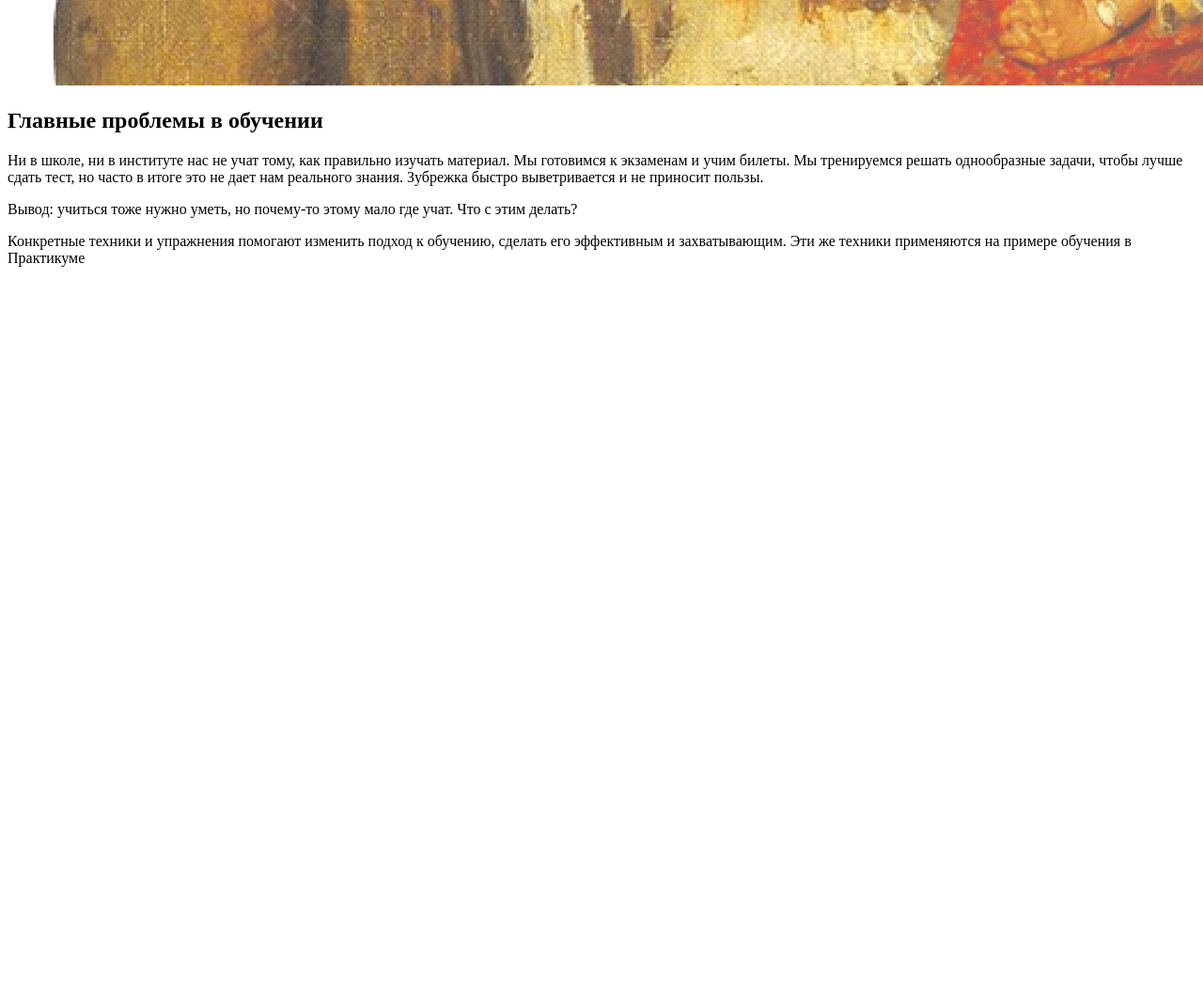
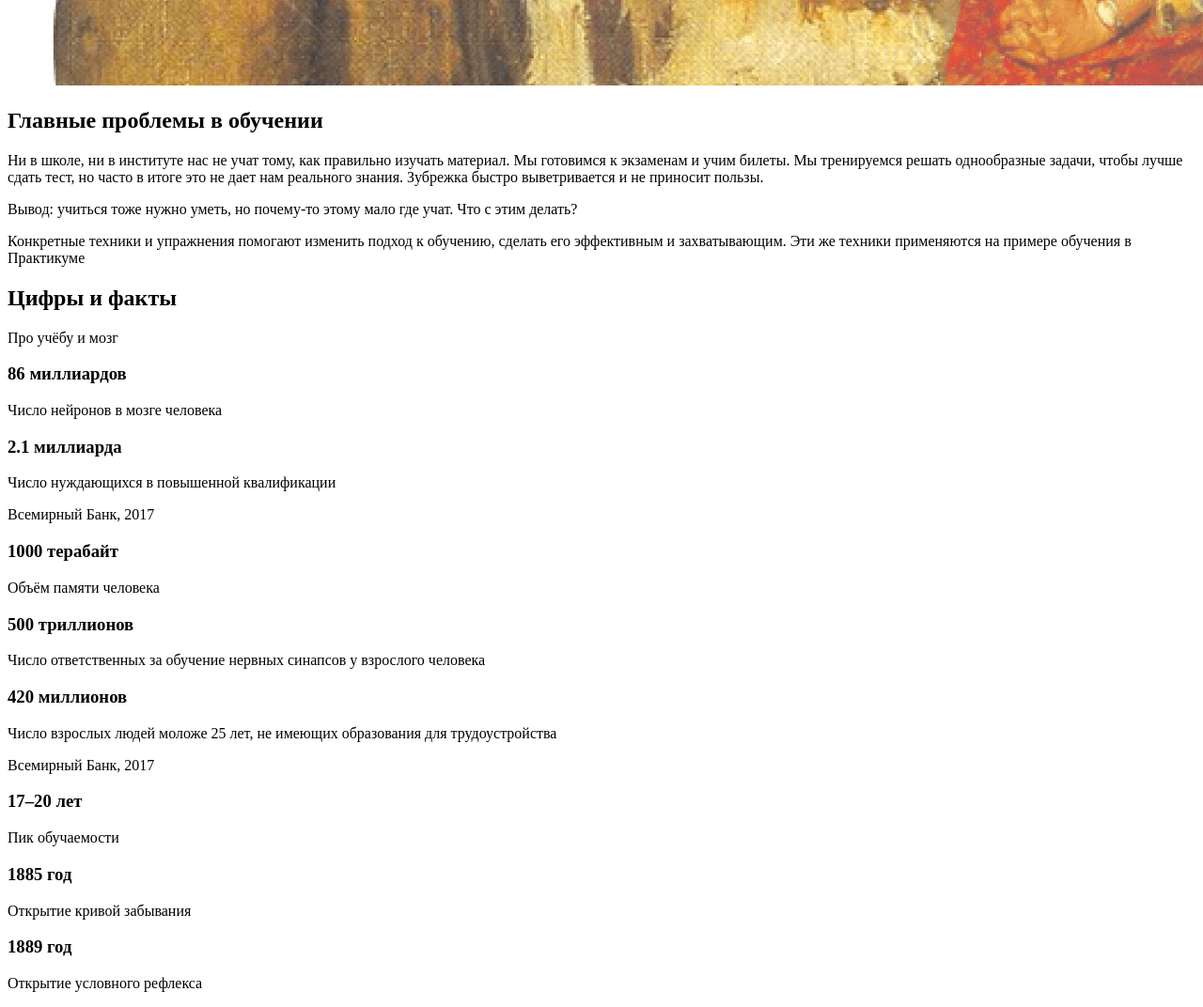
Before and after one commit to Andreas-Figulus95/Project-Yandex, a plain HTML site: page index.html in a window 1280 px wide. Shown: the part 1263-2335 px from the top of the page at 94% size. Before the commit the page ends 1563 px from the top, so only its background shows below. Drawn offline with Linux system fonts and the light colour scheme.

Commit message:
Страницы 7–8

```diff
--- a/index.html
+++ b/index.html
@@ -39,6 +39,53 @@
       </section>
 
       <section class="digits">
+        <h2 class="section-title">Цифры и факты</h2>
+        <p class="section-subtitle">Про учёбу и мозг</p>
+        <div class="table">
+          <div class "table__cell">
+            <h3 class=-"table__heading">86 миллиардов</h3>
+              <p class="table__text">Число нейронов в мозге человека</p>
+          </div>
+
+          <div class "table__cell">
+            <h3 class=-"table__heading">2.1 миллиарда</h3>
+               <p class="table__text">Число нуждающихся в повышенной квалификации</p>
+               <p class="table__text">Всемирный Банк, 2017</p>
+          </div>
+
+          <div class "table__cell">
+            <h3 class=-"table__heading">1000 терабайт</h3>
+               <p class="table__text">Объём памяти человека</p>
+          </div>
+
+          <div class "table__cell">
+            <h3 class=-"table__heading">500 триллионов</h3>
+               <p class="table__text">Число ответственных за обучение нервных синапсов
+               у взрослого человека</p>
+          </div>
+
+          <div class "table__cell">
+            <h3 class=-"table__heading">420 миллионов</h3>
+               <p class="table__text">Число взрослых людей моложе 25 лет, не имеющих
+               образования для трудоустройства</p>
+               <p class="table__text">Всемирный Банк, 2017</p>
+          </div>
+
+          <div class "table__cell">
+            <h3 class=-"table__heading">17–20 лет</h3>
+               <p class="table__text">Пик обучаемости</p>
+          </div>
+
+          <div class "table__cell">
+            <h3 class=-"table__heading">1885 год</h3>
+               <p class="table__text">Открытие кривой забывания</p>
+          </div>
+
+          <div class "table__cell">
+            <h3 class=-"table__heading">1889 год</h3>
+               <p class="table__text">Открытие условного рефлекса</p>
+          </div>
+        </div>
       </section>
 
       <section class="feynman">
--- a/styles/style.css
+++ b/styles/style.css
@@ -84,7 +84,10 @@
 }
 
 .two-columns__brief {
-  width: 175px;
+  min-width: 175px;
+  line-height: 1.2;
+  font-size: 18px;
+  font-weight: normal;
 }
 
 .two-columns__main-text {
@@ -95,9 +98,13 @@
 
 .two-columns__paragraph {
   display: flex;
+  line-height: 34px;
+  font-size: 24px;
   justify-content: space-between;
+  font-weight: normal;
   margin-top: 0;
   margin-bottom: 30px;
+  font-weight: normal;
 }
 
 .two-columns__span-accent {
@@ -108,3 +115,7 @@
   margin-top: 0;
   margin-bottom: 30px;
 }
+
+.section-title {
+
+}
```
